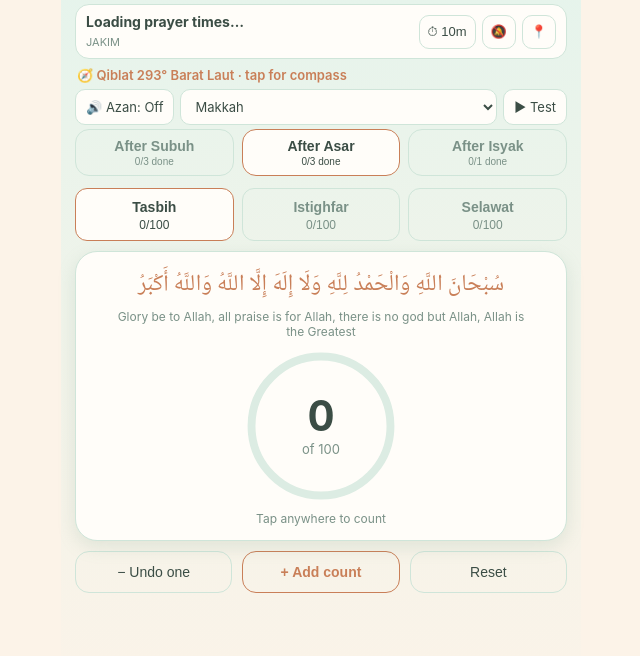
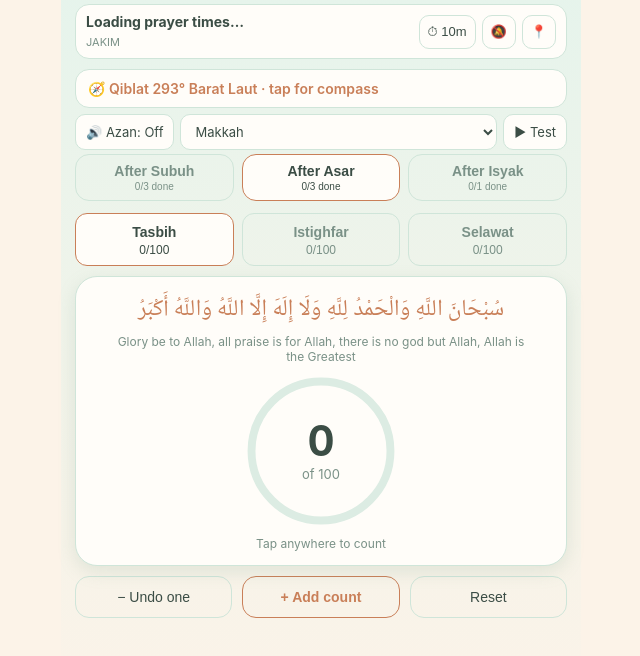
Before and after one commit to amirhmzh77/Daily-Zikir, a plain HTML site: page index.html in a window 1280 px wide. Shown: the part 74-730 px from the top of the page, without its empty margins (319-959 px from the left). Drawn offline with Linux system fonts and the light colour scheme.

Commit message:
Border box around Qiblat line
Co-Authored-By: Claude Sonnet 5.5 <noreply@anthropic.com>
Claude-Session: https://claude.ai/code/session_01TCyLRKPe1nT2s2W5kPThsS

```diff
--- a/index.html
+++ b/index.html
@@ -109,7 +109,7 @@ input{-webkit-user-select:text;user-select:text}
 .kahf .kc{width:38px;height:38px;border-radius:50%;border:2px solid var(--gold);display:flex;align-items:center;justify-content:center;font-size:20px;color:var(--gold);flex:none}
 .kahf.done{background:#e8f6ee;border-color:#bfe3cf}
 .kahf.done .kc{background:var(--ok);border-color:var(--ok);color:#fff}
-.qline{margin:-2px 2px 8px;font-size:13px;color:var(--gold);font-weight:600;cursor:pointer}
+.qline{margin:0 0 8px;font-size:14px;color:var(--gold);font-weight:600;cursor:pointer;background:var(--card);border:1px solid var(--line);border-radius:14px;padding:10px 12px}
 .toast{position:fixed;left:50%;bottom:90px;transform:translateX(-50%);background:var(--gold);color:#fff;padding:10px 18px;border-radius:999px;font-weight:700;font-size:14px;opacity:0;pointer-events:none;transition:opacity .3s}
 .toast.show{opacity:1}
 </style>
```
